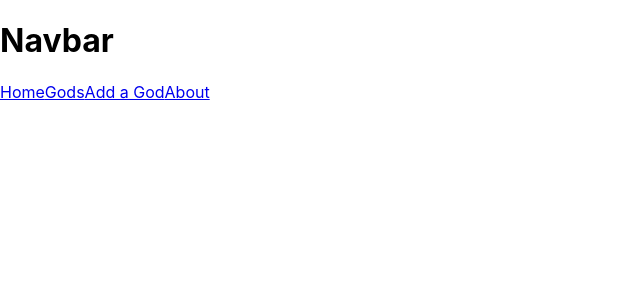
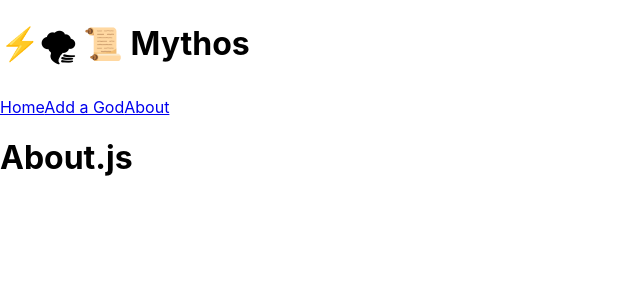
Before and after one commit to mariamnersisyan97/react-project, a React (Create React App) app: page /about in a window 1280 px wide. Shown: the top 300 px of the page, without its empty margins (0-640 px from the left). Built offline with nearby package versions, Linux system fonts and the light colour scheme.

Commit message:
hierarchy setup

```diff
--- a/src/components/About.js
+++ b/src/components/About.js
@@ -3,7 +3,7 @@ import React from "react";
 function About() {
   return (
     <>
-      <p>About.js</p>
+      <h1>About.js</h1>
     </>
   );
 }
--- a/src/components/App.js
+++ b/src/components/App.js
@@ -3,6 +3,7 @@ import About from "./About";
 import Navbar from "./Navbar";
 import Form from "./Form";
 import Home from "./Home";
+import GodList from "./GodList";
 import { Route, Routes } from "react-router-dom";
 
 function App() {
@@ -10,9 +11,9 @@ function App() {
     <div>
       <Navbar />
       <Routes>
-        <Route exact path="/about" component={About} />
-        <Route exact path="addGod" component={Form} />
-        <Route exact path="home" component={Home} />
+        <Route exact path="/" element={<Home />} />
+        <Route exact path="/about" element={<About />} />
+        <Route exact path="/addGod" element={<Form />} />
       </Routes>
     </div>
   );
--- a/src/components/GodCard.js
+++ b/src/components/GodCard.js
@@ -0,0 +1,6 @@
+import React from "react";
+
+function GodCard() {
+  return <div></div>;
+}
+export default GodCard;
--- /dev/null
+++ b/src/components/GodList.js
@@ -0,0 +1,11 @@
+import React from "react";
+
+function GodList() {
+  return (
+    <div>
+      <h1>GodCard</h1>
+      <GodCard />
+    </div>
+  );
+}
+export default GodList;
--- a/src/components/Navbar.js
+++ b/src/components/Navbar.js
@@ -4,12 +4,16 @@ import { NavLink } from "react-router-dom";
 function Navbar() {
   return (
     <div className="navbar">
-      <h1>Navbar</h1>
+      <h1>
+        <span className="logo" role="img">
+          ⚡🌪 📜 Mythos
+        </span>
+      </h1>
       <NavLink to="/">Home</NavLink>
-      <NavLink to="/gods">Gods</NavLink>
       <NavLink to="/addGod">Add a God</NavLink>
       <NavLink to="/about">About</NavLink>
     </div>
   );
 }
+
 export default Navbar;
```
Also changed, not shown: src/components/Gods.js (added, +11 -0 lines).
